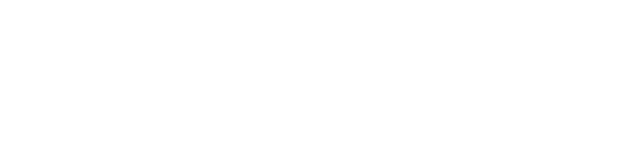
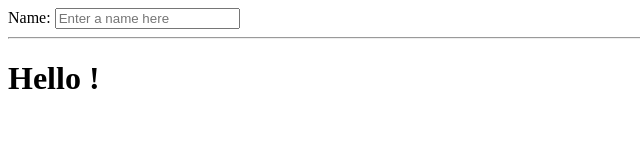
Before and after one commit to victorng8/PoliticsCardHack, a website: page index.html in a window 1280 px wide. Shown: the whole page, without its empty margins (0-640 px from the left). Drawn offline with nearby package versions, Linux system fonts and the light colour scheme.

Commit message:
AngularJS Test & Readme update

```diff
--- a/index.html
+++ b/index.html
@@ -1,6 +1,14 @@
-<html>
-<head>
-</head>
-<body>
-</body>
+<!doctype html>
+<html ng-app>
+  <head>
+    <script src="https://ajax.googleapis.com/ajax/libs/angularjs/1.5.8/angular.min.js"></script>
+  </head>
+  <body>
+    <div>
+      <label>Name:</label>
+      <input type="text" ng-model="yourName" placeholder="Enter a name here">
+      <hr>
+      <h1>Hello {{yourName}}!</h1>
+    </div>
+  </body>
 </html>
```
Also changed, not shown: README.md.
